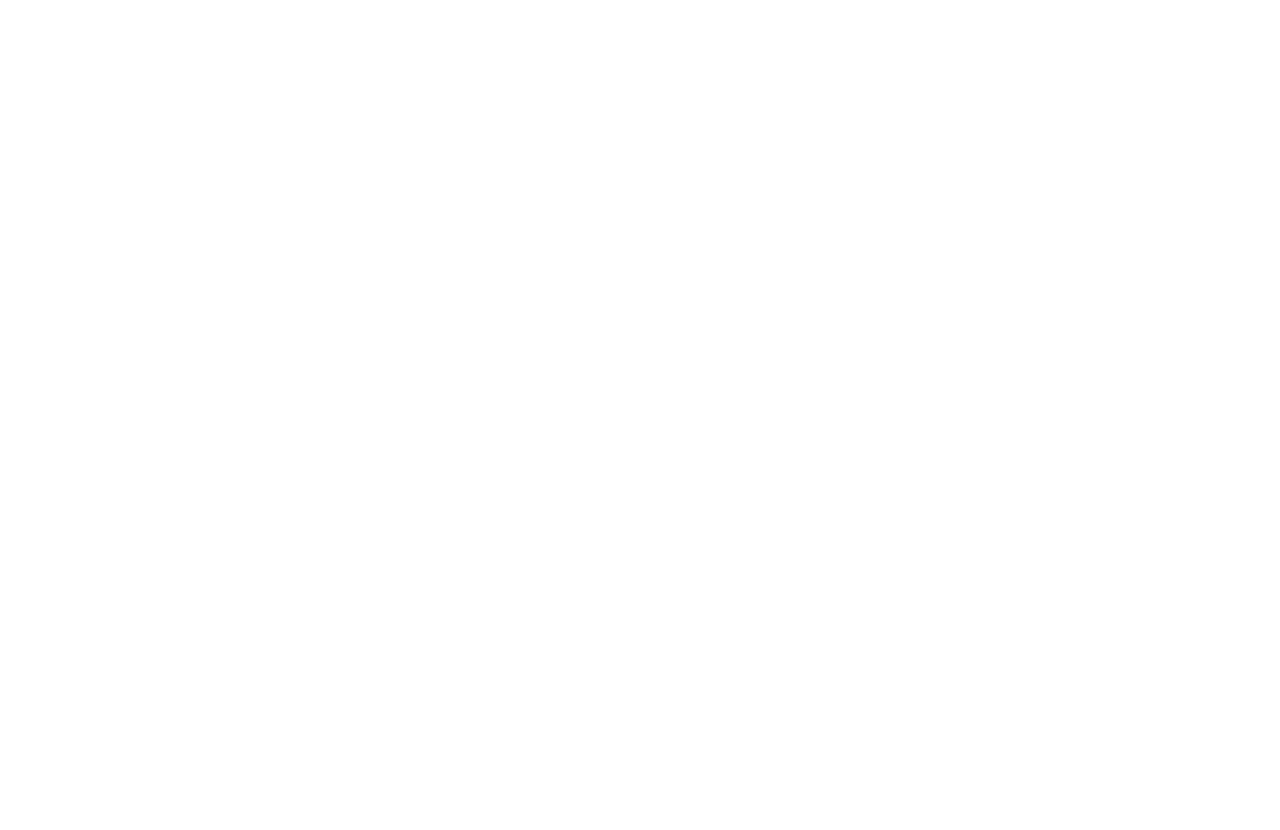
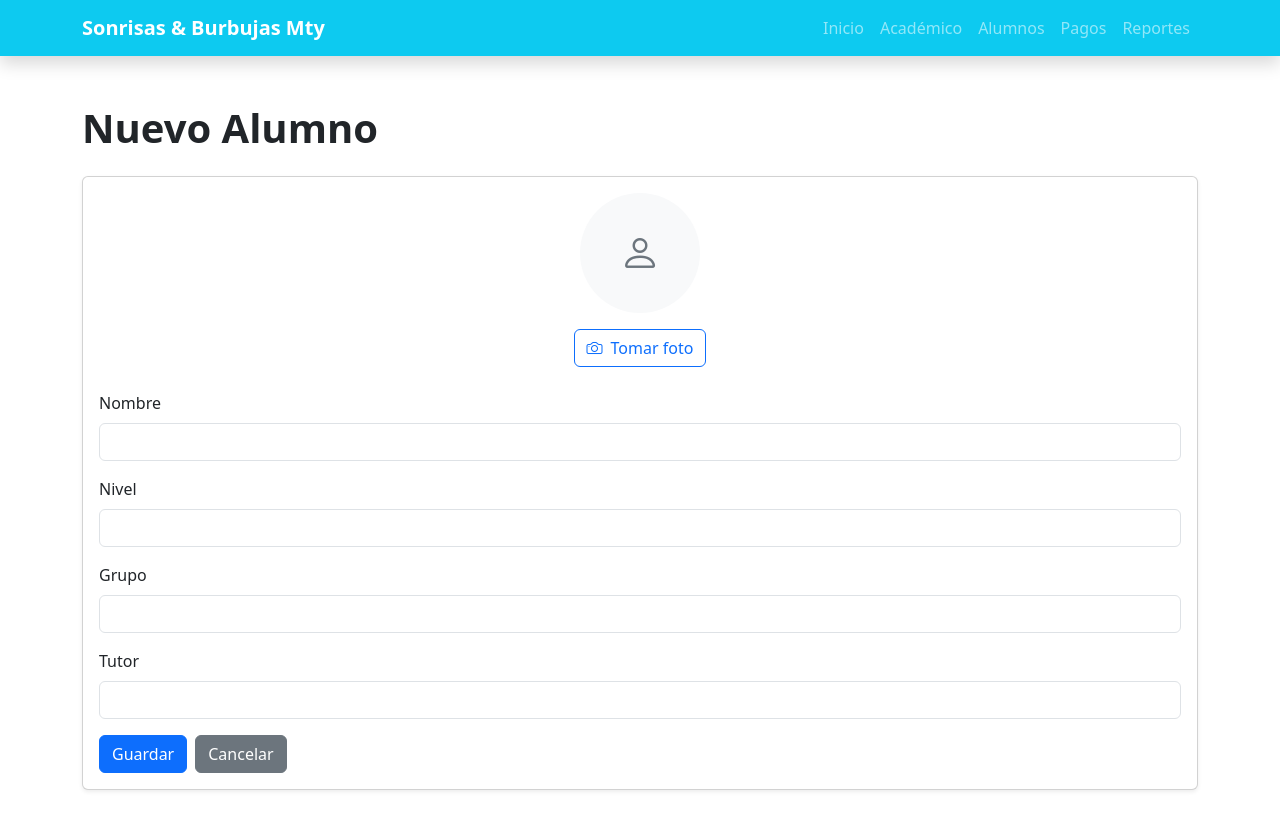
Before and after one commit to AngelFFlores/demo-react, a React (Vite) app: page /alumnos/nuevo in a window 1280 px wide. Before the commit this address had no page. Shown: the top 830 px of the page. Before the commit the page ends 800 px from the top, so only its background shows below. Built offline with nearby package versions, Linux system fonts and the light colour scheme.

Commit message:
feat: ajustes

```diff
--- a/src/components/Navbar.jsx
+++ b/src/components/Navbar.jsx
@@ -1,14 +1,17 @@
-import { Link } from "react-router-dom";
-import { Collapse } from "bootstrap";
+import { Link, useLocation } from "react-router-dom";
+import { useState, useEffect } from "react";
 
 export default function Navbar() {
-  const closeMenu = () => {
-    const menu = document.getElementById("navbarMenu");
+  const [open, setOpen] = useState(false);
+  const location = useLocation();
 
-    if (menu && menu.classList.contains("show")) {
-      Collapse.getOrCreateInstance(menu).hide();
-    }
-  };
+  const toggleMenu = () => setOpen(prev => !prev);
+  const closeMenu = () => setOpen(false);
+
+  // Cierra menú cuando cambia la ruta
+  useEffect(() => {
+    setOpen(false);
+  }, [location.pathname]);
 
   return (
     <nav className="navbar navbar-expand-lg navbar-dark bg-info shadow">
@@ -20,43 +23,44 @@
         <button
           className="navbar-toggler"
           type="button"
-          data-bs-toggle="collapse"
-          data-bs-target="#navbarMenu"
+          onClick={toggleMenu}
         >
           <span className="navbar-toggler-icon"></span>
         </button>
 
-        <div className="collapse navbar-collapse" id="navbarMenu">
+        <div className={`collapse navbar-collapse ${open ? "show" : ""}`}>
           <ul className="navbar-nav ms-auto">
+
             <li className="nav-item">
-              <Link to="/home" className="nav-link" onClick={closeMenu}>
+              <Link className="nav-link" to="/home" onClick={closeMenu}>
                 Inicio
               </Link>
             </li>
 
             <li className="nav-item">
-              <Link to="/academic" className="nav-link" onClick={closeMenu}>
+              <Link className="nav-link" to="/academic" onClick={closeMenu}>
                 Académico
               </Link>
             </li>
 
             <li className="nav-item">
-              <Link to="/students" className="nav-link" onClick={closeMenu}>
+              <Link className="nav-link" to="/students" onClick={closeMenu}>
                 Alumnos
               </Link>
             </li>
 
             <li className="nav-item">
-              <Link to="/payments" className="nav-link" onClick={closeMenu}>
+              <Link className="nav-link" to="/payments" onClick={closeMenu}>
                 Pagos
               </Link>
             </li>
 
             <li className="nav-item">
-              <Link to="/reports" className="nav-link" onClick={closeMenu}>
+              <Link className="nav-link" to="/reports" onClick={closeMenu}>
                 Reportes
               </Link>
             </li>
+
           </ul>
         </div>
       </div>
--- /dev/null
+++ b/src/pages/CreateStudent.jsx
@@ -0,0 +1,159 @@
+import { useRef, useState } from "react";
+
+export default function CreateStudent() {
+  const fileInputRef = useRef(null);
+
+  const [form, setForm] = useState({
+    nombre: "",
+    nivel: "",
+    grupo: "",
+    tutor: "",
+    foto: null,
+  });
+
+  const handleChange = (e) => {
+    setForm({
+      ...form,
+      [e.target.name]: e.target.value,
+    });
+  };
+
+  const handlePhotoChange = (e) => {
+    const file = e.target.files[0];
+
+    if (file) {
+      setForm({
+        ...form,
+        foto: URL.createObjectURL(file),
+      });
+    }
+  };
+
+  const openCamera = () => {
+    fileInputRef.current.click();
+  };
+
+  const handleSubmit = (e) => {
+    e.preventDefault();
+    console.log("Alumno creado:", form);
+  };
+
+  return (
+    <div className="container py-5">
+      <h1 className="mb-4 fw-bold">Nuevo Alumno</h1>
+
+      <div className="card shadow-sm">
+        <div className="card-body">
+          <form onSubmit={handleSubmit}>
+
+            {/* FOTO */}
+            <div className="mb-4 text-center">
+
+              <div className="mb-3">
+                {form.foto ? (
+                  <img
+                    src={form.foto}
+                    alt="Foto alumno"
+                    className="rounded-circle shadow"
+                    width="120"
+                    height="120"
+                    style={{ objectFit: "cover" }}
+                  />
+                ) : (
+                  <div
+                    className="rounded-circle bg-light d-flex align-items-center justify-content-center mx-auto"
+                    style={{ width: 120, height: 120 }}
+                  >
+                    <i className="bi bi-person fs-1 text-secondary"></i>
+                  </div>
+                )}
+              </div>
+
+              <button
+                type="button"
+                className="btn btn-outline-primary"
+                onClick={openCamera}
+              >
+                <i className="bi bi-camera me-2"></i>
+                Tomar foto
+              </button>
+
+              <input
+                type="file"
+                accept="image/*"
+                capture="environment"
+                ref={fileInputRef}
+                className="d-none"
+                onChange={handlePhotoChange}
+              />
+            </div>
+
+            {/* FORM */}
+            <div className="mb-3">
+              <label className="form-label">Nombre</label>
+              <input
+                type="text"
+                className="form-control"
+                name="nombre"
+                value={form.nombre}
+                onChange={handleChange}
+                required
+              />
+            </div>
+
+            <div className="mb-3">
+              <label className="form-label">Nivel</label>
+              <input
+                type="text"
+                className="form-control"
+                name="nivel"
+                value={form.nivel}
+                onChange={handleChange}
+                required
+              />
+            </div>
+
+            <div className="mb-3">
+              <label className="form-label">Grupo</label>
+              <input
+                type="text"
+                className="form-control"
+                name="grupo"
+                value={form.grupo}
+                onChange={handleChange}
+                required
+              />
+            </div>
+
+            <div className="mb-3">
+              <label className="form-label">Tutor</label>
+              <input
+                type="text"
+                className="form-control"
+                name="tutor"
+                value={form.tutor}
+                onChange={handleChange}
+                required
+              />
+            </div>
+
+            <div className="d-flex gap-2">
+              <button type="submit" className="btn btn-primary">
+                Guardar
+              </button>
+
+              <button
+                type="button"
+                className="btn btn-secondary"
+                onClick={() => window.history.back()}
+              >
+                Cancelar
+              </button>
+            </div>
+
+          </form>
+        </div>
+      </div>
+    </div>
+  );
+}
--- a/src/pages/Group.jsx
+++ b/src/pages/Group.jsx
@@ -31,7 +31,7 @@
   ];
 
   return (
-    <div className="container py-5">
+    <div className="container py-5 px-3">
       <div className="d-flex flex-column flex-sm-row justify-content-between  align-items-start align-items-sm-center mb-4 gap-3">
         <div>
           <h1 className="fw-bold">Grupo {id}</h1>
--- a/src/pages/Home.jsx
+++ b/src/pages/Home.jsx
@@ -2,7 +2,7 @@
 
 export default function Home() {
   return (
-    <div className="container py-5">
+    <div className="container py-5 px-3">
       <div className="text-center mb-5">
         <h1 className="fw-bold">Bienvenido</h1>
 
--- a/src/pages/Level.jsx
+++ b/src/pages/Level.jsx
@@ -4,11 +4,41 @@
 export default function Level() {
   const { id } = useParams();
 
+  const levelNames = {
+    1: "Gotitas",
+    2: "Rayitos",
+    3: "Exploradores",
+    4: "Avanzado",
+  };
+
+  const levelName = levelNames[id] || "Nivel";
+
+  const groups = [
+    {
+      icon: "☀️",
+      title: "Grupo Matutino",
+      description: "09:00 - 10:00",
+      route: "/group/1",
+    },
+    {
+      icon: "🌤️",
+      title: "Grupo Intermedio",
+      description: "11:00 - 12:00",
+      route: "/group/2",
+    },
+    {
+      icon: "🌙",
+      title: "Grupo Vespertino",
+      description: "16:00 - 17:00",
+      route: "/group/3",
+    },
+  ];
+
   return (
-    <div className="container py-5">
-      <div className="d-flex flex-column flex-sm-row justify-content-between  align-items-start align-items-sm-center mb-4 gap-3">
+    <div className="container py-5 px-3">
+      <div className="d-flex flex-column flex-sm-row justify-content-between align-items-start align-items-sm-center mb-4 gap-3">
         <div>
-          <h1 className="fw-bold">Nivel {id}</h1>
+          <h1 className="fw-bold">{levelName}</h1>
 
           <p className="text-muted mb-0">
             Selecciona un grupo.
@@ -21,26 +51,15 @@
       </div>
 
       <div className="row">
-        <DashboardCard
-          icon="☀️"
-          title="Grupo Matutino"
-          description="09:00 - 10:00"
-          route="/group/1"
-        />
-
-        <DashboardCard
-          icon="🌤️"
-          title="Grupo Intermedio"
-          description="11:00 - 12:00"
-          route="/group/2"
-        />
-
-        <DashboardCard
-          icon="🌙"
-          title="Grupo Vespertino"
-          description="16:00 - 17:00"
-          route="/group/3"
-        />
+        {groups.map((group, index) => (
+          <DashboardCard
+            key={index}
+            icon={group.icon}
+            title={group.title}
+            description={group.description}
+            route={group.route}
+          />
+        ))}
       </div>
     </div>
   );
--- a/src/pages/Payments.jsx
+++ b/src/pages/Payments.jsx
@@ -43,7 +43,7 @@
   };
 
   return (
-    <div className="container py-5">
+    <div className="container py-5 px-3">
       <div className="d-flex flex-column flex-sm-row justify-content-between align-items-start align-items-sm-center mb-4 gap-3">
         <div>
           <h1 className="fw-bold">Pagos</h1>
--- a/src/pages/Reports.jsx
+++ b/src/pages/Reports.jsx
@@ -1,6 +1,6 @@
 export default function Reports() {
   return (
-    <div className="container py-5">
+    <div className="container py-5 px-3">
       <div className="mb-4">
         <h1 className="fw-bold">Reportes</h1>
 
--- a/src/routes/AppRoutes.jsx
+++ b/src/routes/AppRoutes.jsx
@@ -9,7 +9,7 @@
 import Students from "../pages/Students";
 import Payments from "../pages/Payments";
 import Reports from "../pages/Reports";
-
+import CreateStudent from "../pages/CreateStudent";
 
 export default function AppRoutes() {
   return (
@@ -33,6 +33,8 @@
           <Route path="/payments" element={<Payments />} />
 
           <Route path="/reports" element={<Reports />} />
+
+          <Route path="/alumnos/nuevo" element={<CreateStudent />} />
         </Route>
       </Routes>
     </BrowserRouter>
```
Also changed, not shown: src/pages/Academic.jsx (+38 -32 lines), src/pages/Students.jsx (+8 -2 lines).
